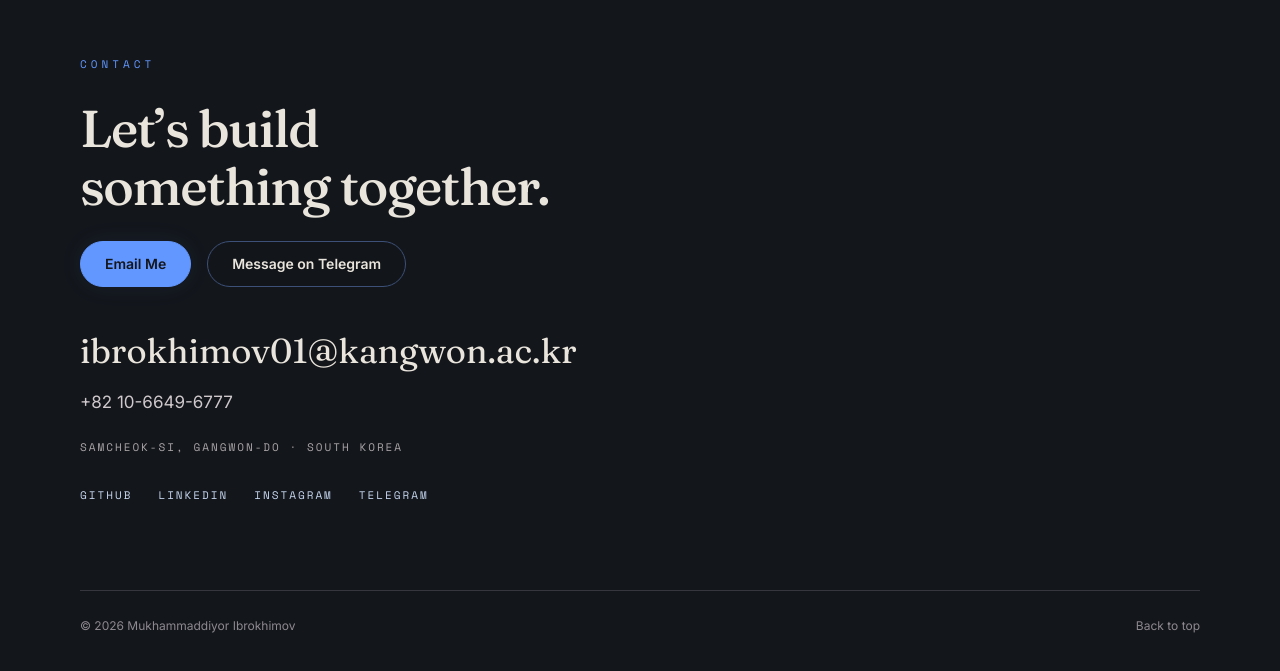
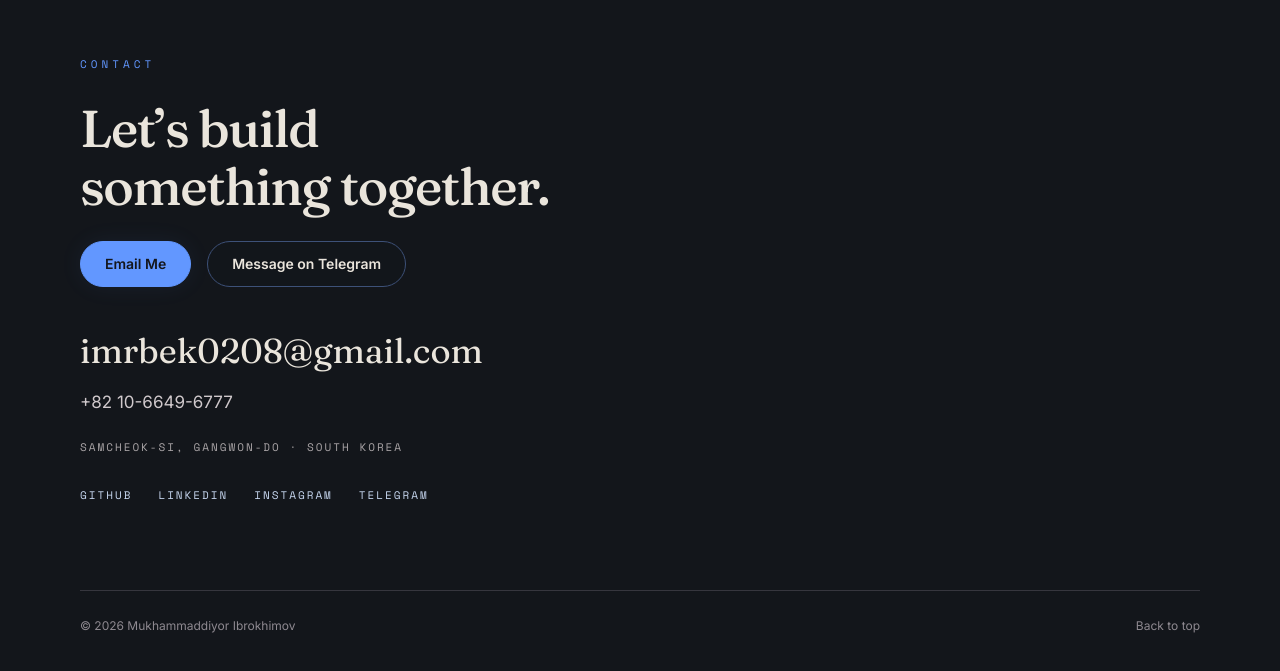
Before and after one commit to mukhammaddiyor01/portfolio, a plain HTML site: page index.html in a window 1280 px wide. Shown: the part 5161-5832 px from the top of the page. Drawn offline with nearby package versions, Linux system fonts and the light colour scheme.

Commit message:
Modify contact section with updated email and linksUpdate portfolio contact email
Updated contact section with new email address and links.

```diff
--- a/index.html
+++ b/index.html
@@ -28,5 +28,5 @@
 <article class="timeline-item reveal"><div class="timeline-heading"><div><h3>FullStack and DevOps Engineer</h3><p class="organization">DataSite Technology · Tashkent, Uzbekistan</p></div><span class="date">2022 – 2023</span></div><p class="role-summary">Full-stack engineering and DevOps.</p></article>
 <article class="timeline-item reveal"><div class="timeline-heading"><div><h3>Backend and Frontend Developer</h3><p class="organization">Youth TechnoPark · Andijan, Uzbekistan</p></div><span class="date">2018 – 2020</span></div><p class="role-summary">Frontend and backend application development.</p></article></div></section>
 <section id="education" class="section container"><p class="section-label reveal">Education</p><div class="education-list"><article class="education-card reveal"><div><h3>Kangwon National University</h3><p>English Department</p></div><span class="date">2026 – Present</span></article><article class="education-card reveal"><div><h3>Kangwon National University</h3><p>Software and Media Engineering &amp; English Department</p><p class="capstone">Capstone Project: <strong>Pose Correction App</strong></p></div><span class="date">2020 – 2026</span></article></div></section>
-<section id="contact" class="section contact container"><p class="section-label reveal">Contact</p><h2 class="reveal">Let’s build<br>something together.</h2><div class="actions reveal"><a class="button primary" href="mailto:ibrokhimov01@kangwon.ac.kr">Email Me</a><a class="button secondary" href="https://t.me/IMR0208" target="_blank" rel="noopener noreferrer">Message on Telegram</a></div><div class="contact-details reveal"><a class="email" href="mailto:ibrokhimov01@kangwon.ac.kr">ibrokhimov01@kangwon.ac.kr</a><a class="phone" href="tel:+821066496777">+82 10-6649-6777</a><p class="location">Samcheok-si, Gangwon-do · South Korea</p><div class="socials"><a href="https://github.com/mukhammaddiyor01" target="_blank" rel="noopener noreferrer">GitHub</a><a href="https://www.linkedin.com/in/mukhammaddiyor01" target="_blank" rel="noopener noreferrer">LinkedIn</a><a href="https://www.instagram.com/muhammaddiyor_shavkatbek" target="_blank" rel="noopener noreferrer">Instagram</a><a href="https://t.me/IMR0208" target="_blank" rel="noopener noreferrer">Telegram</a></div></div></section>
+<section id="contact" class="section contact container"><p class="section-label reveal">Contact</p><h2 class="reveal">Let’s build<br>something together.</h2><div class="actions reveal"><a class="button primary" href="mailto:imrbek0208@gmail.com">Email Me</a><a class="button secondary" href="https://t.me/IMR0208" target="_blank" rel="noopener noreferrer">Message on Telegram</a></div><div class="contact-details reveal"><a class="email" href="mailto:imrbek0208@gmail.com">imrbek0208@gmail.com</a><a class="phone" href="tel:+821066496777">+82 10-6649-6777</a><p class="location">Samcheok-si, Gangwon-do · South Korea</p><div class="socials"><a href="https://github.com/mukhammaddiyor01" target="_blank" rel="noopener noreferrer">GitHub</a><a href="https://www.linkedin.com/in/mukhammaddiyor01" target="_blank" rel="noopener noreferrer">LinkedIn</a><a href="https://www.instagram.com/muhammaddiyor_shavkatbek" target="_blank" rel="noopener noreferrer">Instagram</a><a href="https://t.me/IMR0208" target="_blank" rel="noopener noreferrer">Telegram</a></div></div></section>
 </main><footer class="container"><span>© 2026 Mukhammaddiyor Ibrokhimov</span><a href="#home">Back to top</a></footer><button class="motion-control" type="button" aria-pressed="true">Pause animation</button><script src="script.js"></script></body></html>
```
